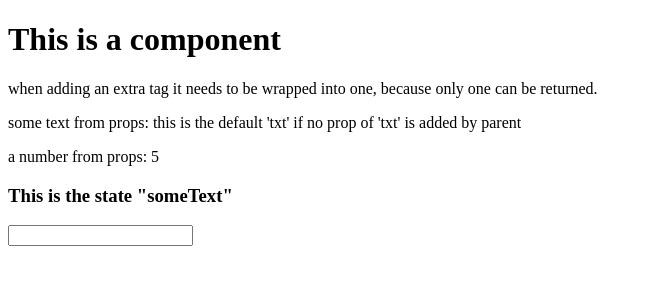
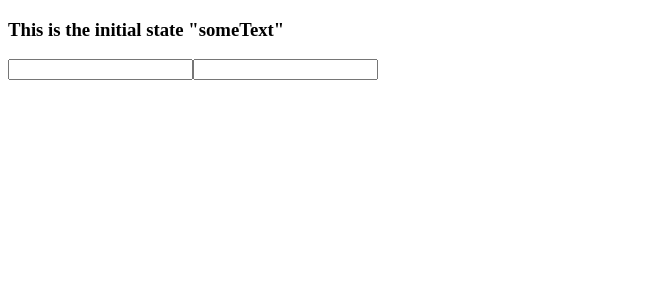
Before and after one commit to Winkeltje84/EggHeadIO-StartUsingReact, a React (Create React App) app: page / in a window 1280 px wide. Shown: the top 300 px of the page, without its empty margins (0-652 px from the left). Built offline with nearby package versions, Linux system fonts and the light colour scheme.

Commit message:
changing input into a child component of class App

```diff
--- a/src/App.js
+++ b/src/App.js
@@ -5,7 +5,7 @@
   constructor(){
     super(); // super() will give the keyword 'this' the context within our component rather then its parent class React.Component
     this.state = {
-      someText: 'This is the state "someText"'
+      someText: 'This is the initial state "someText"'
     }
   }
 
@@ -14,21 +14,18 @@
   }
 
   render(){
-    let txt = this.props.txt;
-    let nr = this.props.nr;
     return (
       <div>
-        <h1>This is a component</h1>
-        <p>when adding an extra tag it needs to be wrapped into
-        one, because only one can be returned.</p>
-        <p>some text from props: {txt}</p>
-        <p>a number from props: {nr}</p>
         <h3>{this.state.someText}</h3>
-        <input type="text" onChange={this.update.bind(this)}/>
+        <Widget update={this.update.bind(this)}/>
+        <Widget update={this.update.bind(this)}/>
       </div>
     )
   }
 }
+
+const Widget = (props) => // new child component that takes in props given by parent and updates the state of its parent
+  <input type="text" onChange={props.update}/> // it calls the update prop when onChange
 
 App.propTypes = {
   txt: PropTypes.string,
```
